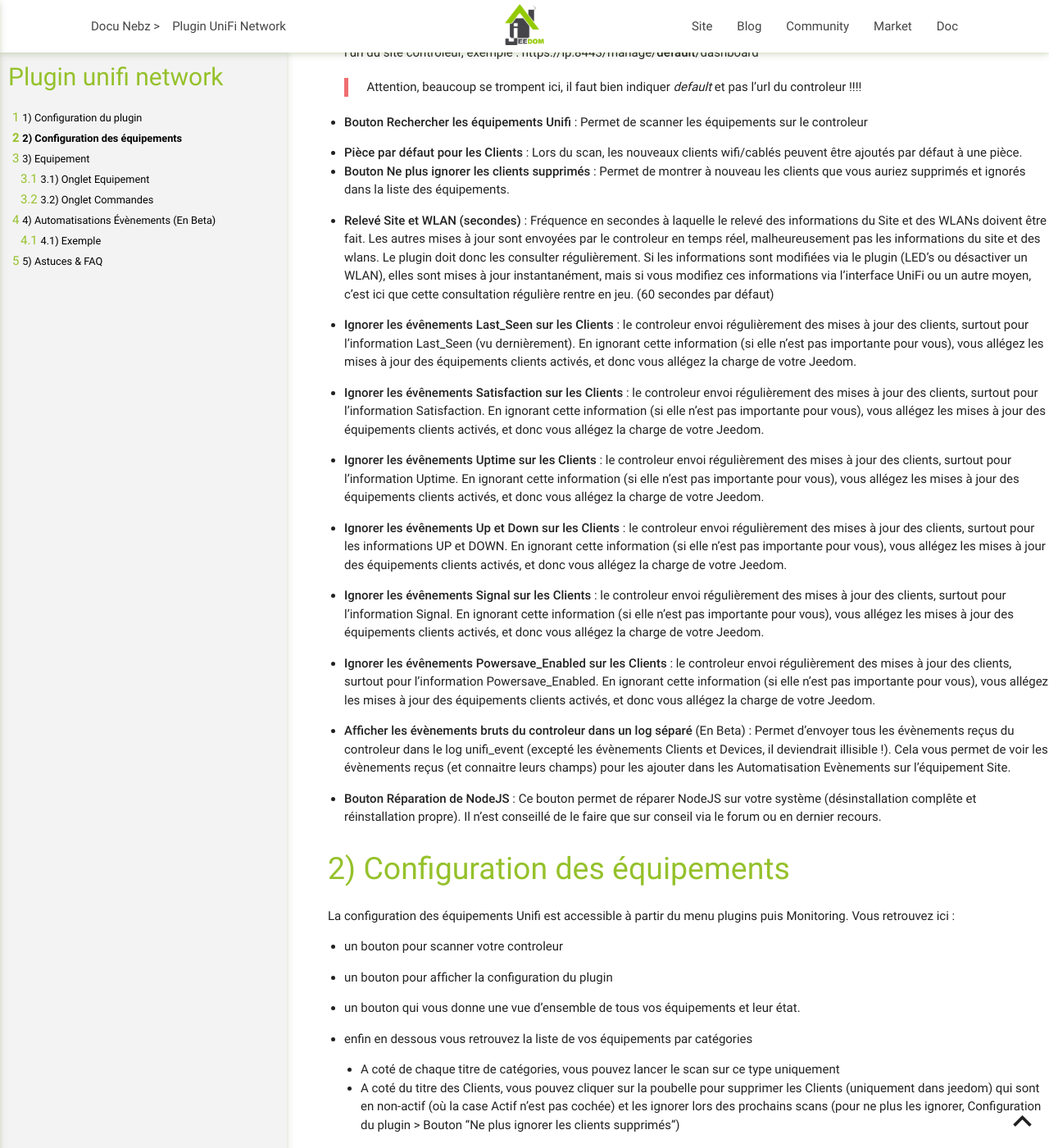
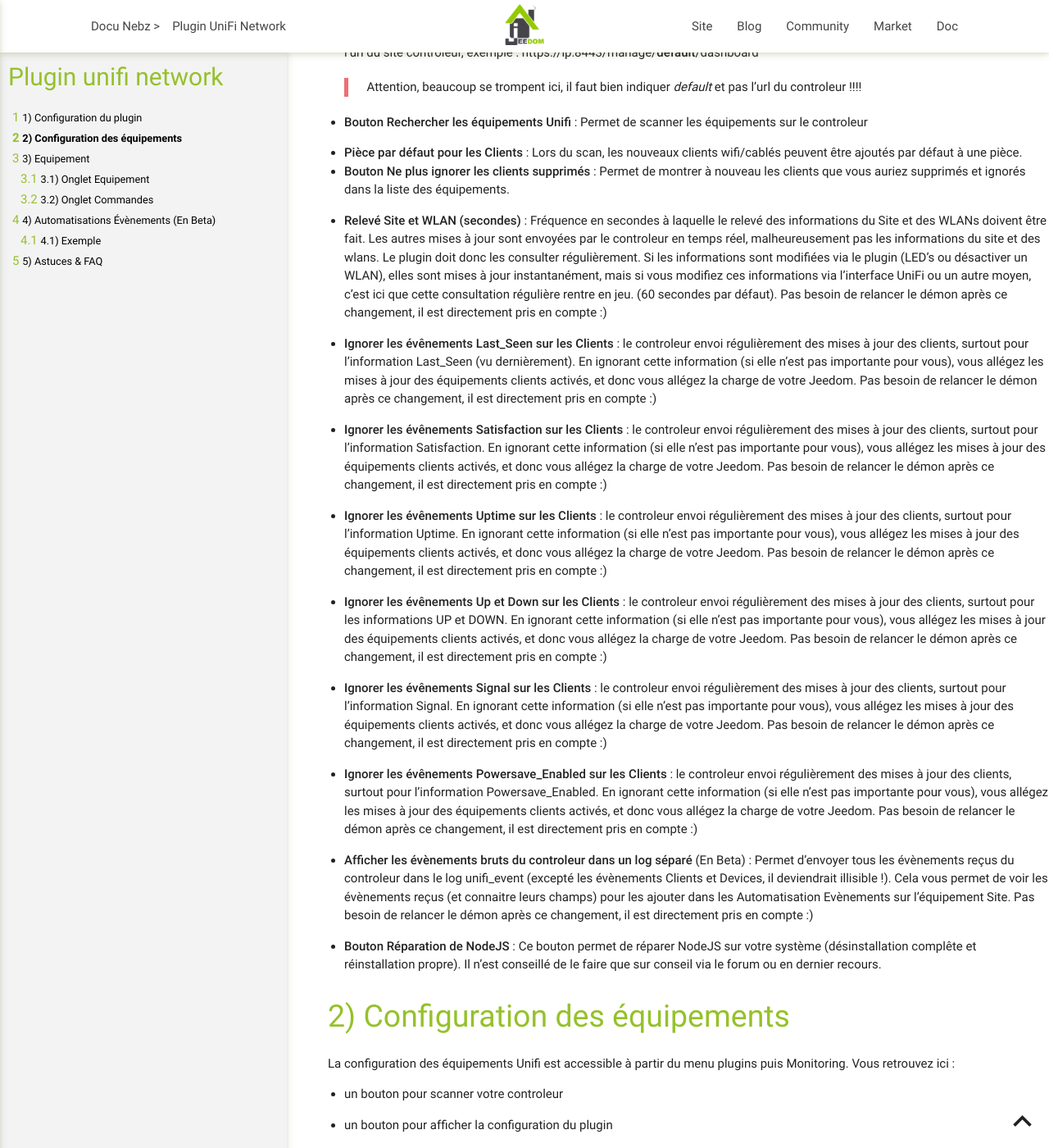
Before and after one commit to NebzHB/jeedom_docs, a Jekyll site: the page built from plugins/unifi/fr_FR/index.md, in a window 1280 px wide and 1400 px high, scrolled down 319 px. Shown: the whole window at 82% size. Built offline with Jekyll 4.4.1, drawn with Linux system fonts in a browser that asks for light colours.

Commit message:
Update index.md

```diff
--- a/plugins/unifi/fr_FR/index.md
+++ b/plugins/unifi/fr_FR/index.md
@@ -23,21 +23,21 @@
 
 -   **Pièce par défaut pour les Clients** : Lors du scan, les nouveaux clients wifi/cablés peuvent être ajoutés par défaut à une pièce.
 -   **Bouton Ne plus ignorer les clients supprimés** : Permet de montrer à nouveau les clients que vous auriez supprimés et ignorés dans la liste des équipements.
--   **Relevé Site et WLAN (secondes)** : Fréquence en secondes à laquelle le relevé des informations du Site et des WLANs doivent être fait.  Les autres mises à jour sont envoyées par le controleur en temps réel, malheureusement pas les informations du site et des wlans. Le plugin doit donc les consulter régulièrement.  Si les informations sont modifiées via le plugin (LED's ou désactiver un WLAN), elles sont mises à jour instantanément, mais si vous modifiez ces informations via l'interface UniFi ou un autre moyen, c'est ici que cette consultation régulière rentre en jeu. (60 secondes par défaut)
+-   **Relevé Site et WLAN (secondes)** : Fréquence en secondes à laquelle le relevé des informations du Site et des WLANs doivent être fait.  Les autres mises à jour sont envoyées par le controleur en temps réel, malheureusement pas les informations du site et des wlans. Le plugin doit donc les consulter régulièrement.  Si les informations sont modifiées via le plugin (LED's ou désactiver un WLAN), elles sont mises à jour instantanément, mais si vous modifiez ces informations via l'interface UniFi ou un autre moyen, c'est ici que cette consultation régulière rentre en jeu. (60 secondes par défaut).  Pas besoin de relancer le démon après ce changement, il est directement pris en compte :)
 
--   **Ignorer les évênements Last_Seen sur les Clients** : le controleur envoi régulièrement des mises à jour des clients, surtout pour l'information Last_Seen (vu dernièrement). En ignorant cette information (si elle n'est pas importante pour vous), vous allégez les mises à jour des équipements clients activés, et donc vous allégez la charge de votre Jeedom.
+-   **Ignorer les évênements Last_Seen sur les Clients** : le controleur envoi régulièrement des mises à jour des clients, surtout pour l'information Last_Seen (vu dernièrement). En ignorant cette information (si elle n'est pas importante pour vous), vous allégez les mises à jour des équipements clients activés, et donc vous allégez la charge de votre Jeedom. Pas besoin de relancer le démon après ce changement, il est directement pris en compte :)
 
--   **Ignorer les évênements Satisfaction sur les Clients** : le controleur envoi régulièrement des mises à jour des clients, surtout pour l'information Satisfaction. En ignorant cette information (si elle n'est pas importante pour vous), vous allégez les mises à jour des équipements clients activés, et donc vous allégez la charge de votre Jeedom.
+-   **Ignorer les évênements Satisfaction sur les Clients** : le controleur envoi régulièrement des mises à jour des clients, surtout pour l'information Satisfaction. En ignorant cette information (si elle n'est pas importante pour vous), vous allégez les mises à jour des équipements clients activés, et donc vous allégez la charge de votre Jeedom. Pas besoin de relancer le démon après ce changement, il est directement pris en compte :)
 
--   **Ignorer les évênements Uptime sur les Clients** : le controleur envoi régulièrement des mises à jour des clients, surtout pour l'information Uptime. En ignorant cette information (si elle n'est pas importante pour vous), vous allégez les mises à jour des équipements clients activés, et donc vous allégez la charge de votre Jeedom.
+-   **Ignorer les évênements Uptime sur les Clients** : le controleur envoi régulièrement des mises à jour des clients, surtout pour l'information Uptime. En ignorant cette information (si elle n'est pas importante pour vous), vous allégez les mises à jour des équipements clients activés, et donc vous allégez la charge de votre Jeedom. Pas besoin de relancer le démon après ce changement, il est directement pris en compte :)
 
--   **Ignorer les évênements Up et Down sur les Clients** : le controleur envoi régulièrement des mises à jour des clients, surtout pour les informations UP et DOWN. En ignorant cette information (si elle n'est pas importante pour vous), vous allégez les mises à jour des équipements clients activés, et donc vous allégez la charge de votre Jeedom.
+-   **Ignorer les évênements Up et Down sur les Clients** : le controleur envoi régulièrement des mises à jour des clients, surtout pour les informations UP et DOWN. En ignorant cette information (si elle n'est pas importante pour vous), vous allégez les mises à jour des équipements clients activés, et donc vous allégez la charge de votre Jeedom. Pas besoin de relancer le démon après ce changement, il est directement pris en compte :)
 
--   **Ignorer les évênements Signal sur les Clients** : le controleur envoi régulièrement des mises à jour des clients, surtout pour l'information Signal. En ignorant cette information (si elle n'est pas importante pour vous), vous allégez les mises à jour des équipements clients activés, et donc vous allégez la charge de votre Jeedom.
+-   **Ignorer les évênements Signal sur les Clients** : le controleur envoi régulièrement des mises à jour des clients, surtout pour l'information Signal. En ignorant cette information (si elle n'est pas importante pour vous), vous allégez les mises à jour des équipements clients activés, et donc vous allégez la charge de votre Jeedom. Pas besoin de relancer le démon après ce changement, il est directement pris en compte :)
 
--   **Ignorer les évênements Powersave_Enabled sur les Clients** : le controleur envoi régulièrement des mises à jour des clients, surtout pour l'information Powersave_Enabled. En ignorant cette information (si elle n'est pas importante pour vous), vous allégez les mises à jour des équipements clients activés, et donc vous allégez la charge de votre Jeedom.
+-   **Ignorer les évênements Powersave_Enabled sur les Clients** : le controleur envoi régulièrement des mises à jour des clients, surtout pour l'information Powersave_Enabled. En ignorant cette information (si elle n'est pas importante pour vous), vous allégez les mises à jour des équipements clients activés, et donc vous allégez la charge de votre Jeedom. Pas besoin de relancer le démon après ce changement, il est directement pris en compte :)
 
--   **Afficher les évènements bruts du controleur dans un log séparé** (En Beta) : Permet d'envoyer tous les évènements reçus du controleur dans le log unifi_event (excepté les évènements Clients et Devices, il deviendrait illisible !). Cela vous permet de voir les évènements reçus (et connaitre leurs champs) pour les ajouter dans les Automatisation Evènements sur l'équipement Site.
+-   **Afficher les évènements bruts du controleur dans un log séparé** (En Beta) : Permet d'envoyer tous les évènements reçus du controleur dans le log unifi_event (excepté les évènements Clients et Devices, il deviendrait illisible !). Cela vous permet de voir les évènements reçus (et connaitre leurs champs) pour les ajouter dans les Automatisation Evènements sur l'équipement Site. Pas besoin de relancer le démon après ce changement, il est directement pris en compte :)
 
 -   **Bouton Réparation de NodeJS** : Ce bouton permet de réparer NodeJS sur votre système (désinstallation complête et réinstallation propre). Il n'est conseillé de le faire que sur conseil via le forum ou en dernier recours.
 
```
